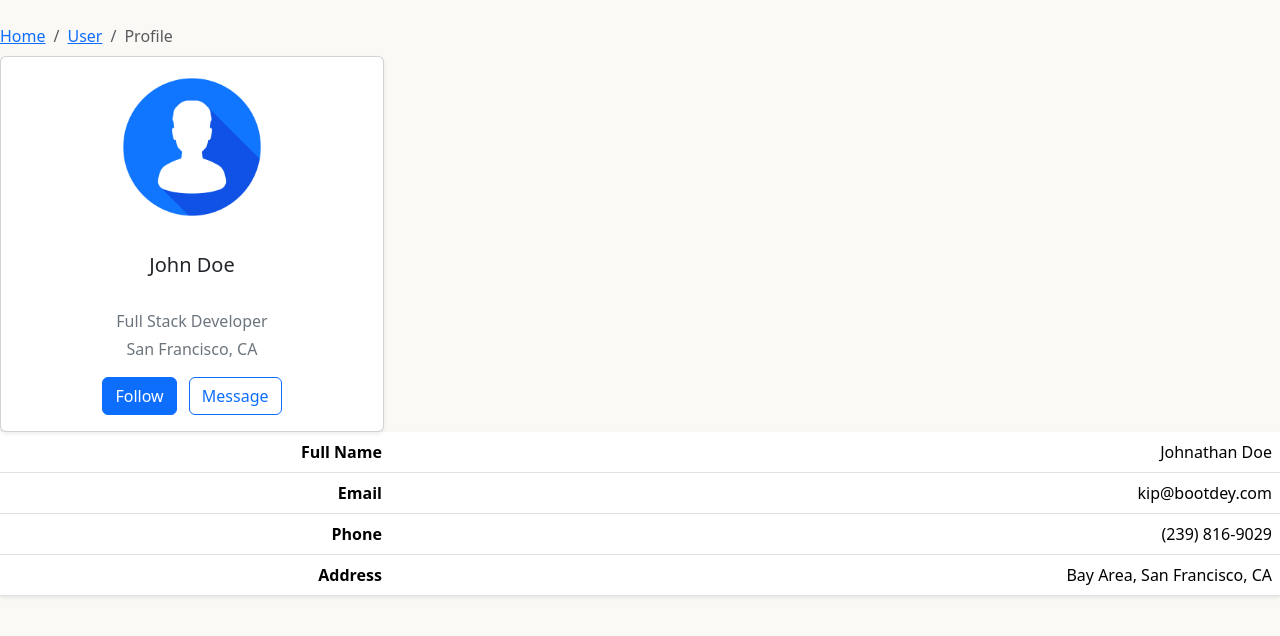
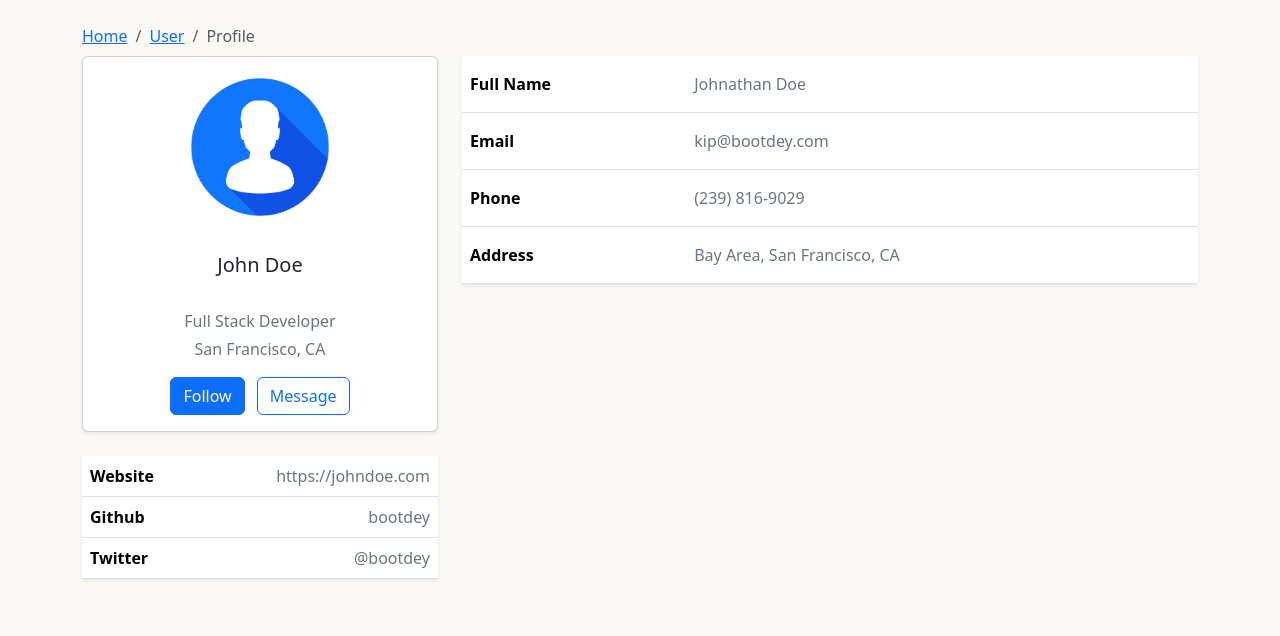
Before and after one commit to JoshuaAmbos/ReplicatingProfilePage, a plain HTML site: page index.html in a window 1280 px wide. Drawn offline with nearby package versions, Linux system fonts and the light colour scheme.

Commit message:
realigned info, added contacts

```diff
--- a/index.html
+++ b/index.html
@@ -8,7 +8,9 @@
     <link rel="stylesheet" href="styles.css">
 </head>
   <body>
-    <div class="text-end">
+
+    <!-- Main Container -->
+    <div class="container">
         <!-- Breadcrumb -->
         <nav aria-label="breadcrumb" class="mb-1 mt-4">
             <ol class="breadcrumb mb-2">
@@ -17,12 +19,15 @@
                 <li class="breadcrumb-item active" aria-current="page">Profile</li>
             </ol>
         </nav>
+
+        <!-- Row-->
+            <div class="row">
+
             <!--Left Div -->
-        <div >
-
+            <div class="col-lg-4">
                 <!-- Profile Card -->
                 <div class="profile-card">
-                <div class="card shadow-sm" style="width: 24rem;">
+                    <div class="card shadow-sm">
                     <img src="assets/profile.jpg" class="profile-avatar" alt="...">
                         <div class="card-body text-center">
                             <h5 aria-label="card-title" class="mt-0">John Doe</h5>
@@ -35,38 +40,67 @@
                     </div>
                 </div>
 
-
-            <!-- Achievements -->
                 <!-- Contacts -->
-            <!-- Skills -->
-
-        <!-- Right Div -->
-        <div class="d-flex">
-            <!-- Info Card -->
+                    <div class="pt-4">
                         <table class="table shadow-sm">
                             <tbody>
                                 <tr>
-                        <th scope="row">Full Name</th>
-                        <td>Johnathan Doe</td>
+                                    <th scope="row" class="text-start">Website</th>
+                                    <td class="text-end text-secondary">https://johndoe.com</td>
                                 </tr>
                                 <tr>
-                        <th scope="row">Email</th>
-                        <td>kip@bootdey.com</td>
+                                    <th scope="row" class="text-start">Github</th>
+                                    <td class="text-end text-secondary">bootdey</td>
                                 </tr>
                                 <tr>
-                        <th scope="row">Phone</th>
-                        <td>(239) 816-9029</td>
-                    </tr>
-                    <tr>
-                        <th scope="row">Address</th>
-                        <td>Bay Area, San Francisco, CA</td>
+                                    <th scope="row" class="text-start">Twitter</th>
+                                    <td class="text-end text-secondary">@bootdey</td>
                                 </tr>
                             </tbody>
                         </table>
                     </div>
 
+                <!-- Skills -->
+                <!-- CONTINUE HERE -->
+
+            </div>
+
+
+
+                <!-- Achievements -->
+
+
+
+            <!-- Right Div -->
+            <div class="col-lg-8">
+
+                <!-- Info Card -->
+                <div class="info-card">
+                    <table class="table shadow-sm">
+                        <tbody>
+                            <tr>
+                                <th scope="row" class="text-start pb-3 pt-3">Full Name</th>
+                                <td class="text-start text-secondary pb-3 pt-3">Johnathan Doe</td>
+                            </tr>
+                            <tr>
+                                <th scope="row" class="text-start pb-3 pt-3">Email</th>
+                                <td class="text-start text-secondary pb-3 pt-3">kip@bootdey.com</td>
+                            </tr>
+                            <tr>
+                                <th scope="row" class="text-start pb-3 pt-3">Phone</th>
+                                <td class="text-start text-secondary pb-3 pt-3">(239) 816-9029</td>
+                            </tr>
+                            <tr>
+                                <th scope="row" class="text-start pb-3 pt-3">Address</th>
+                                <td class="text-start text-secondary pb-3 pt-3">Bay Area, San Francisco, CA</td>
+                            </tr>
+                        </tbody>
+                    </table>
                 </div>
             </div>
+        </div>
+    </div>
+
     <script src="https://cdn.jsdelivr.net/npm/bootstrap@5.3.8/dist/js/bootstrap.bundle.min.js" integrity="sha384-FKyoEForCGlyvwx9Hj09JcYn3nv7wiPVlz7YYwJrWVcXK/BmnVDxM+D2scQbITxI" crossorigin="anonymous"></script>
   </body>
 </html>
```
Lines whose indentation alone changed are shown as unchanged.
